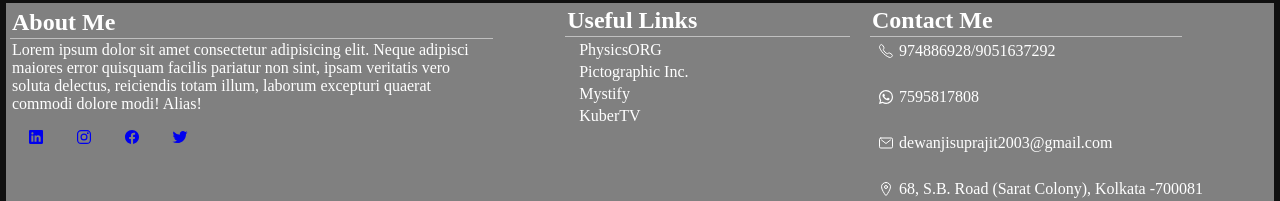
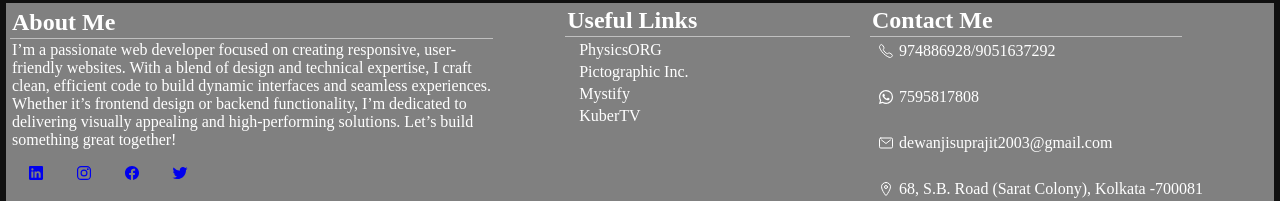
Before and after one commit to codersupra/Portfolio-Personal, a website: page index.html in a window 1280 px wide. Shown: the part 1767-1968 px from the top of the page. Drawn offline with nearby package versions, Linux system fonts and the light colour scheme; grey boxes are pictures that could not be loaded; a web font is replaced by a local one.

Commit message:
Update index.html

```diff
--- a/index.html
+++ b/index.html
@@ -110,7 +110,9 @@
         <div class="contents">
             <div class="about">
                 <h2>About Me</h2>
-                <p>Lorem ipsum dolor sit amet consectetur adipisicing elit. Neque adipisci maiores error quisquam facilis pariatur non sint, ipsam veritatis vero soluta delectus, reiciendis totam illum, laborum excepturi quaerat commodi dolore modi! Alias!</p>
+                <p>I’m a passionate web developer focused on creating responsive, user-friendly websites. With a blend of design and technical expertise, I craft clean, efficient code to build dynamic interfaces and seamless experiences. Whether it’s frontend design or backend functionality, I’m dedicated to delivering visually appealing and high-performing solutions.
+
+Let’s build something great together!</p>
                 <ul class="about_li">
                     <li><a href="https://www.linkedin.com/in/suprajit-dewanji-977618225"><span><ion-icon name="logo-linkedin"></ion-icon></ion-icon></span></a></li>
                     <li><a href="#"><span><ion-icon name="logo-instagram"></ion-icon></span></a></li>
```
